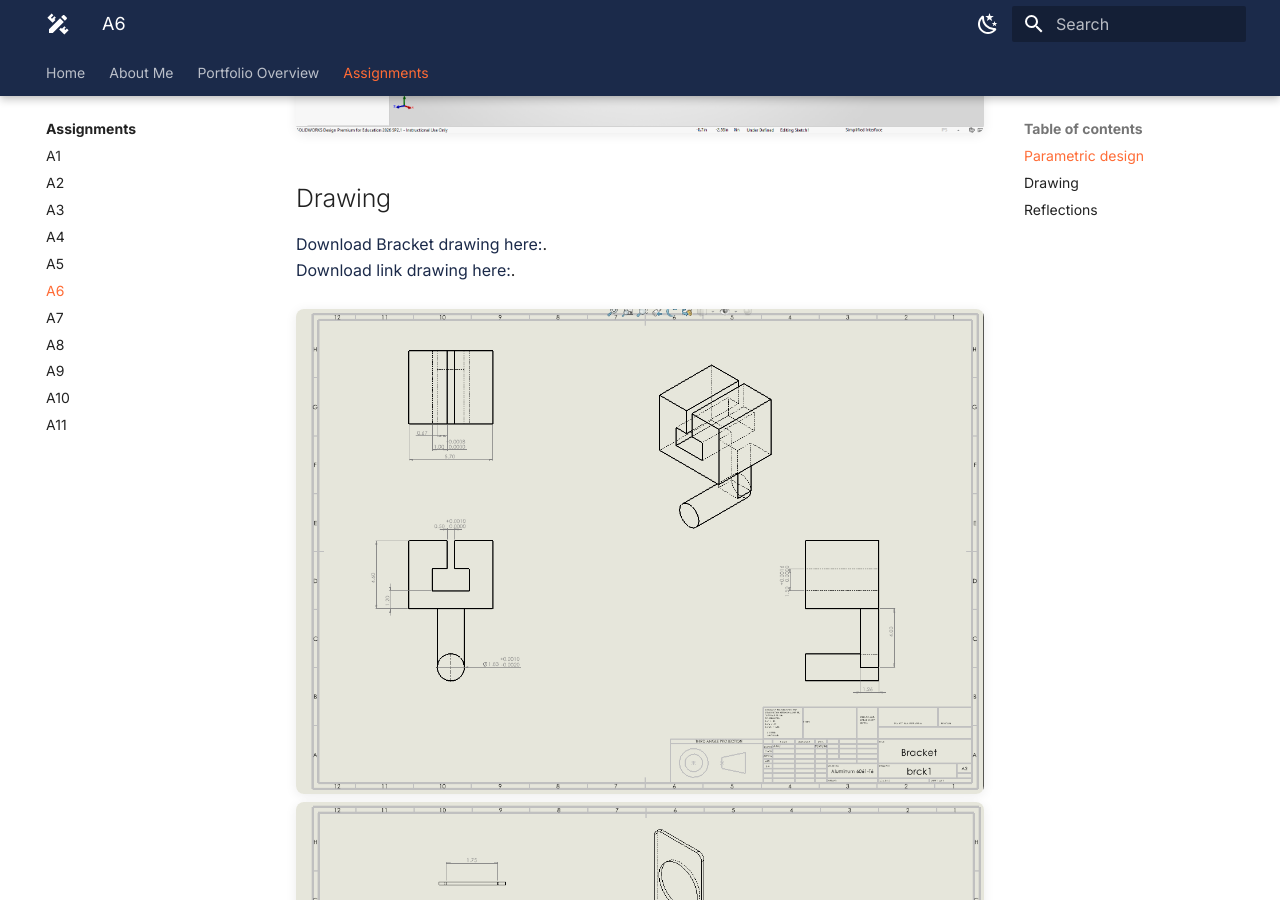
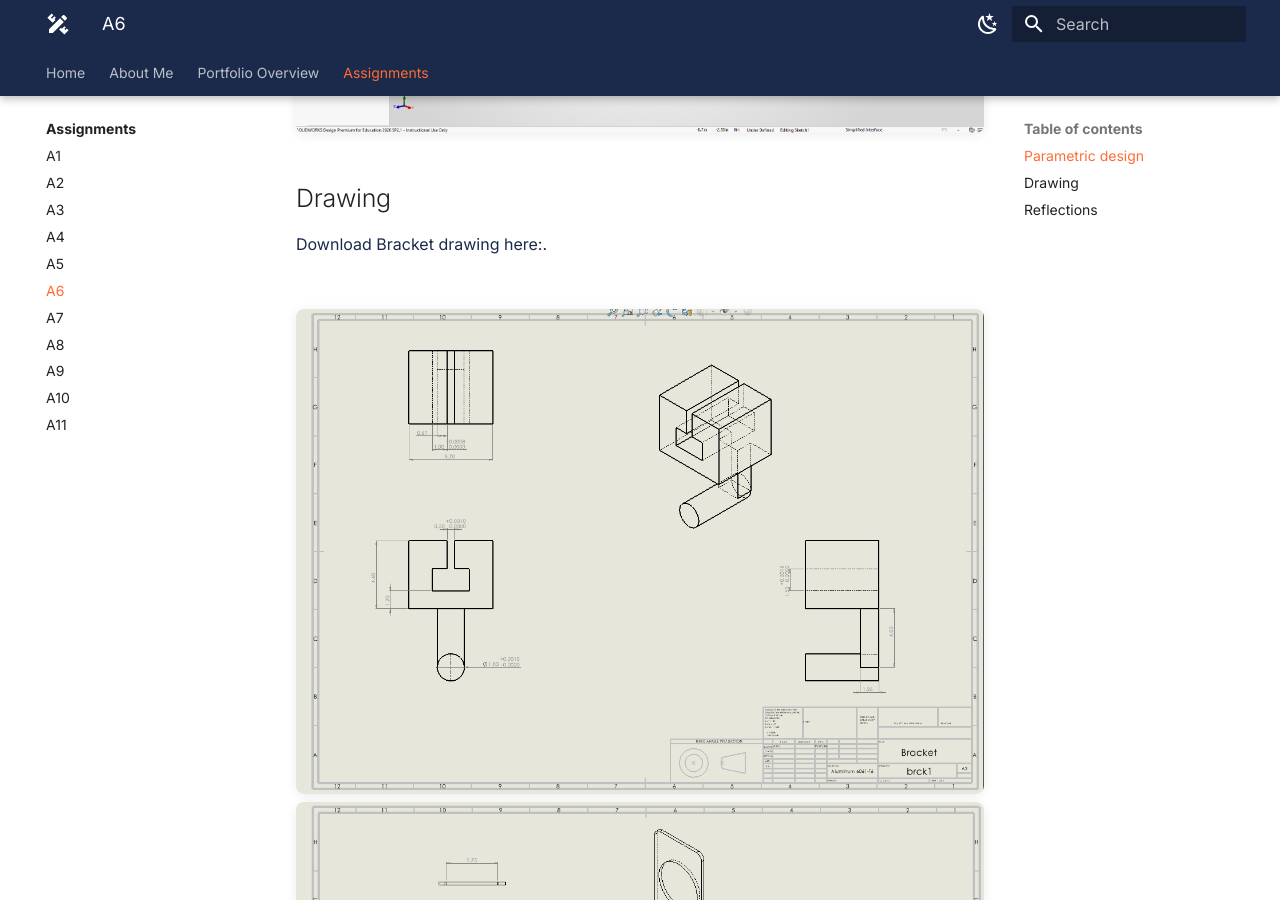
Before and after one commit to ajchiocca/megr2157-portfolio, an MkDocs documentation site: the page built from docs/assignments/A06/index.md, in a window 1280 px wide and 900 px high, scrolled down 10224 px. Built offline with MkDocs 1.6.1 and Material for MkDocs 9.7.7, drawn with Linux system fonts in a browser that asks for light colours.

Commit message:
Remove duplicate download link for drawing
Removed redundant download link for drawing.

```diff
--- a/docs/assignments/A06/index.md
+++ b/docs/assignments/A06/index.md
@@ -69,7 +69,6 @@ A link to connect feature A to other parts had to be parametrically modeled as w
 ## Drawing
 [Download Bracket drawing here:](https://github.com/ajchiocca/megr2157-portfolio/raw/refs/heads/main/docs/assignments/A06/brck1.SLDDRW).
 <br>
-[Download link drawing here:](https://github.com/ajchiocca/megr2157-portfolio/raw/refs/heads/main/docs/assignments/A06/link.SLDDRW).
 <br>
 <br>
 ![bkDW](bkDW.png)
```
